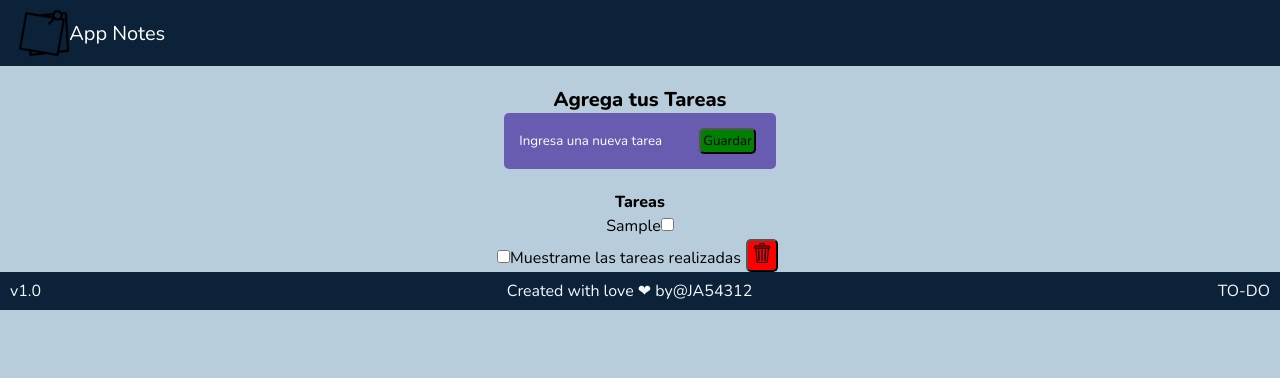
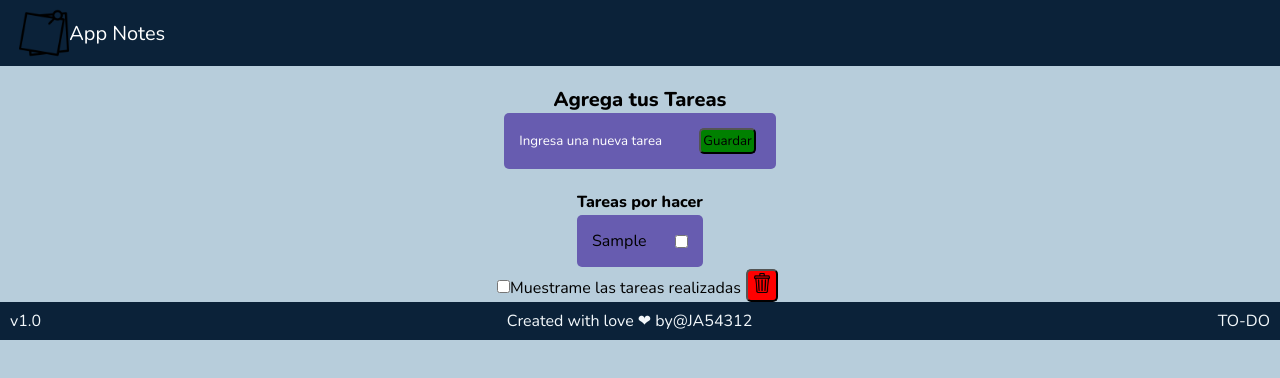
Before and after one commit to ja54312/APP_NOTES, a React (Create React App) app: page / in a window 1280 px wide. Both pictures are taken after typing "Sample" into the empty fields and a click on the button "Guardar". Shown: the top 378 px of the page. Built offline with nearby package versions, Linux system fonts and the light colour scheme.

Commit message:
agregamos estilo a card

```diff
--- a/src/App.css
+++ b/src/App.css
@@ -43,6 +43,17 @@
   border-radius: 5px;
   margin: 0 5px;
 }
+/*Tareas*/
+.container-tarea{
+  padding: 15px;
+  background-color: var(--card-color);
+  border-radius: 5px;
+  display: flex;
+  flex-direction: row;
+  justify-content: space-between;
+  align-items: center;
+}
+/*Visibility Control*/
 .container-visibilityControl button{
   background-color: var(--button-danger-color);
   cursor: pointer;
--- a/src/App.js
+++ b/src/App.js
@@ -43,9 +43,9 @@ function App() {
       <Header/>
       <div className="container-body">
         <TaskCreator createNewTask={createNewTask} />
-        <TaskTable tasks={taskItems} toogleTask={toogleTask}/>
+        <TaskTable tasks={taskItems} toogleTask={toogleTask} TareasName='Tareas por hacer'/>
         <VisibilityControl setShowCompleted={(checked) => setShowCompleted(checked)} cleanTask={cleanTask} isChecked={showCompleted}/>
-        {showCompleted && <TaskTable tasks={taskItems} toogleTask={toogleTask} showCompleted={showCompleted}/>}
+        {showCompleted && <TaskTable tasks={taskItems} toogleTask={toogleTask} showCompleted={showCompleted} TareasName='Tareas Realizadas'/>}
       </div>
       <Footer/>
     </div>
--- a/src/components/taskRow.js
+++ b/src/components/taskRow.js
@@ -1,13 +1,15 @@
 const TaskRow = ({task,toogleTask}) => {
     return(
         <tr>
-            <td>
+            <td className="container-tarea">
             {task.name}
-            <input
-                type='checkbox'
-                checked={task.done}
-                onChange={()=> toogleTask(task)}
-            />
+                <input
+                    className="checkbox-tarea"
+                    type='checkbox'
+                    hidden=""
+                    checked={task.done}
+                    onChange={()=> toogleTask(task)}
+                />
             </td>
         </tr>
     )
--- a/src/components/taskTable.js
+++ b/src/components/taskTable.js
@@ -1,6 +1,6 @@
 import TaskRow from "./taskRow"
 
-const TaskTable = ({tasks,toogleTask,showCompleted = false}) => {
+const TaskTable = ({tasks,toogleTask,TareasName,showCompleted = false}) => {
 
     const taskTableRows = (doneValue) =>{
 
@@ -18,7 +18,7 @@ const TaskTable = ({tasks,toogleTask,showCompleted = false}) => {
         <table>
         <thead>
           <tr>
-            <th>Tareas</th>
+            <th>{TareasName}</th>
           </tr>
         </thead>
         <tbody>
```
